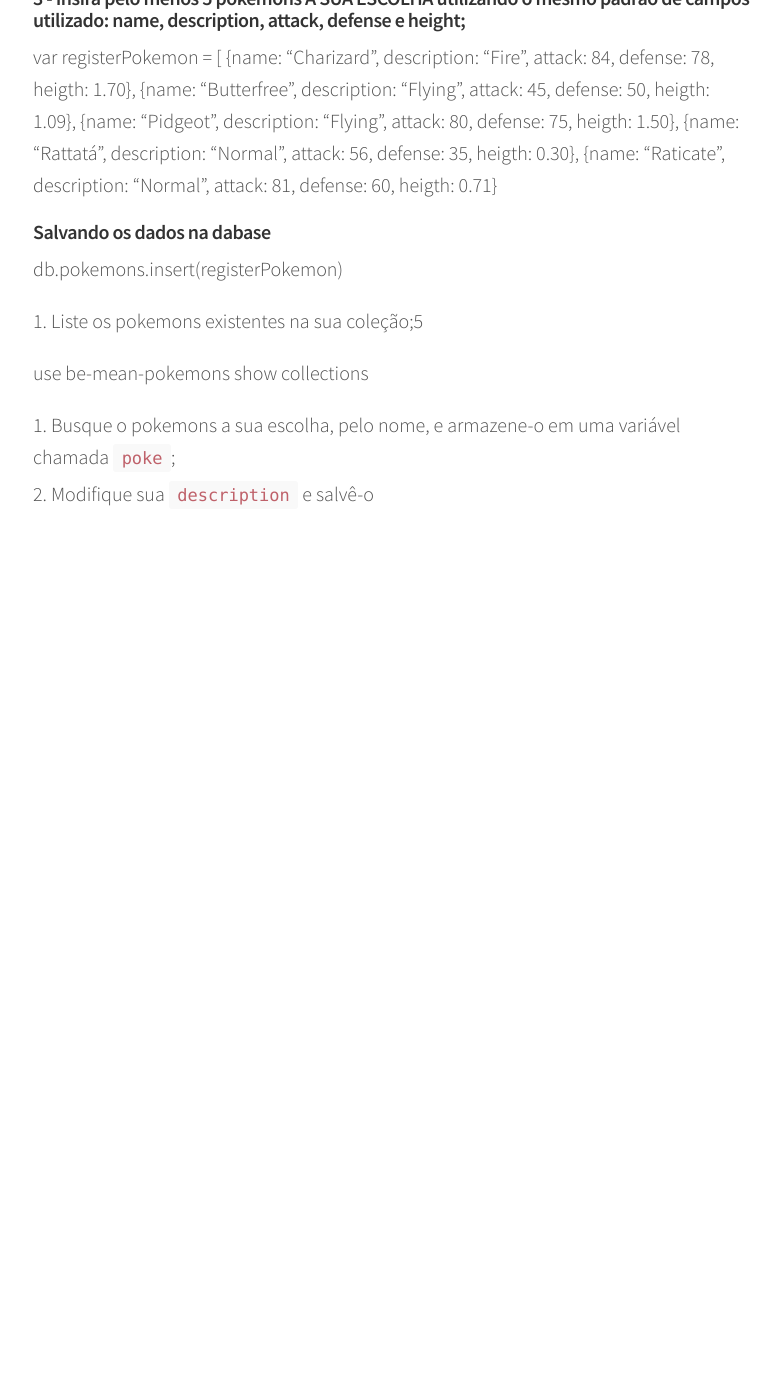
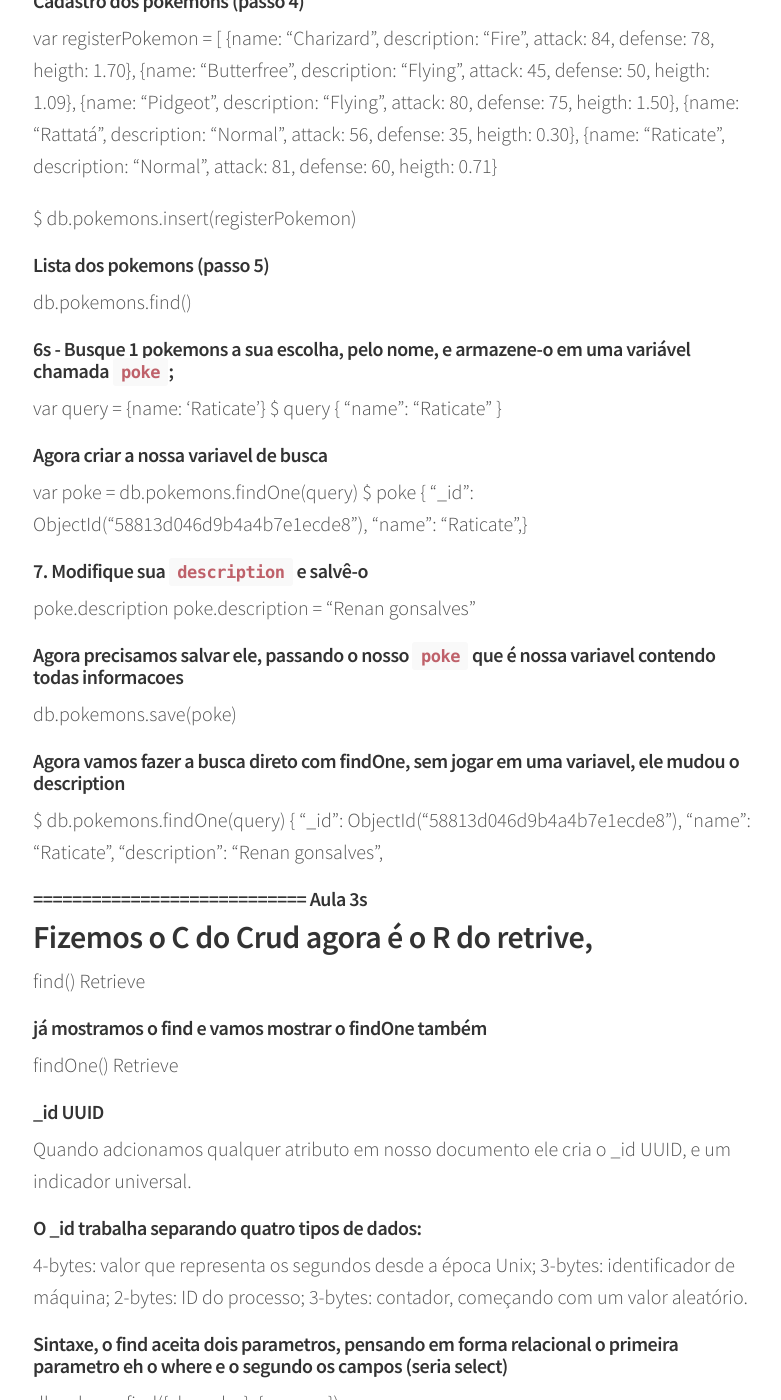
Before and after one commit to indrajithbandara/debug-blog, a Jekyll site: the page built from _posts/2017-01-03-mongo.md, in a window 1280 px wide and 1400 px high, scrolled down 6111 px. Shown: the whole window, without its empty margins (247-1028 px from the left). Built offline with Jekyll 4.4.1, drawn with Linux system fonts in a browser that asks for light colours; comment, search, counter and statistics services are not loaded; before the commit the page ends 6741 px from its top, so only the background shows below that; some of the changed text lies outside the part shown.

Commit message:
subidinha da bahia

```diff
--- a/_posts/2017-01-03-mongo.md
+++ b/_posts/2017-01-03-mongo.md
@@ -67,7 +67,7 @@ Sat Jan 14 10:56:50.019 dropping: be-mean.restaurantes
 Sat Jan 14 10:56:51.211 check 9 25359
 Sat Jan 14 10:56:51.524 imported 25359 objects
 
-## Aula 2
+## ================================================= Aula 2
 
 #### Utilizando databases
 use nome_database
@@ -235,17 +232,16 @@ while( cur.hasNext() ) { print(tojson(cur.next()))};
 
 ## Exercicios
 
-
-##### 1. Crie uma database chamada be-mean-pokemons
+##### Listagem das databases (passo 1)
 use be-mean-pokemons
 
-###### 2 - Listagem das databases
+###### Listagem das databases (passo 2)
 $ show databases
 
-###### 2 - Listagem das coleções
+###### Listagem das coleções (passo 3)
 show collections
 
-###### 3 - Insira pelo menos 5 pokemons A SUA ESCOLHA utilizando o mesmo padrão de campos utilizado: name, description, attack, defense e height;
+###### Cadastro dos pokemons (passo 4)
 var registerPokemon = [
     {name: "Charizard", description: "Fire", attack: 84, defense: 78, heigth: 1.70},
     {name: "Butterfree", description: "Flying", attack: 45, defense: 50, heigth: 1.09},
@@ -253,18 +249,71 @@ var registerPokemon = [
     {name: "Rattatá", description: "Normal", attack: 56, defense: 35, heigth: 0.30},
     {name: "Raticate", description: "Normal", attack: 81, defense: 60, heigth: 0.71}
 
-###### Salvando os dados na dabase
-db.pokemons.insert(registerPokemon)
+$ db.pokemons.insert(registerPokemon)
 
-5. Liste os pokemons existentes na sua coleção;5
+###### Lista dos pokemons (passo 5)
+db.pokemons.find()
+
+##### 6s -  Busque 1 pokemons a sua escolha, pelo nome, e armazene-o em uma variável chamada `poke`;
+var query = {name: 'Raticate'}
+$ query
+{ "name": "Raticate" }
+
+##### Agora criar a nossa variavel de busca
+var poke = db.pokemons.findOne(query)
+ $ poke
+{  "_id": ObjectId("58813d046d9b4a4b7e1ecde8"),
+  "name": "Raticate",}
+
+###### 7. Modifique sua `description` e salvê-o
+poke.description
+poke.description = "Renan gonsalves"
+
+#### Agora precisamos salvar ele, passando o nosso `poke` que é nossa variavel contendo todas informacoes
+db.pokemons.save(poke)
+
+###### Agora vamos fazer a busca direto com findOne, sem jogar em uma variavel, ele mudou o description
+$ db.pokemons.findOne(query)
+{
+  "_id": ObjectId("58813d046d9b4a4b7e1ecde8"),
+  "name": "Raticate",
+  "description": "Renan gonsalves",
+
+#### ============================ Aula 3s
+
+## Fizemos o C do Crud agora é o R do retrive,
+find() Retrieve
+
+##### já mostramos o find e vamos mostrar o findOne também
+findOne() Retrieve
 
 
-use be-mean-pokemons
-show collections
+###### _id UUID
+Quando adcionamos qualquer atributo em nosso documento ele cria o _id UUID, e um indicador universal.
 
 
+###### O _id trabalha separando quatro tipos de dados:
+4-bytes: valor que representa os segundos desde a época Unix;
+3-bytes: identificador de máquina;
+2-bytes: ID do processo;
+3-bytes: contador, começando com um valor aleatório.
 
+##### Sintaxe, o find aceita dois parametros, pensando em forma relacional o primeira parametro eh o where e o segundo os campos (seria select)
+db.colecao.find({clausulas}, {campos})
 
+#### Para facilitar nossa vida iremos criar um JSON para nossa *query*, para isso iremos criar um JSON da seguinte forma:
+var query = {name: 'Raticate'}
 
-6. Busque o pokemons a sua escolha, pelo nome, e armazene-o em uma variável chamada `poke`;
-7. Modifique sua `description` e salvê-o
+db.pokemons.find(query)
+{  "_id": ObjectId("58813d046d9b4a4b7e1ecde8"),
+  "name": "Raticate",}
+
+##### Fields (campos)
+Fildes é o nosso segundo parametro, se o nosso JSON de `query` é o WHERE do relacional, logo o JSON `fields` será o nosso SELECT onde o mesmo irá selecionar quais campos desejados na busca da query.
+Para isso especificamos os campos desejados com 1 que significa TRUE ou os campos indesejados com 0 que significa FALSE.
+
+###### Agora vamos criar um objeto filds,
+
+var query = {name: 'Pikachu'}
+var fields = {name: 1, description: 1}
+db.pokemons.find(query, fields)
```
Also changed, not shown: other parts of _posts/2017-01-03-mongo.md (+1 -4 lines).
